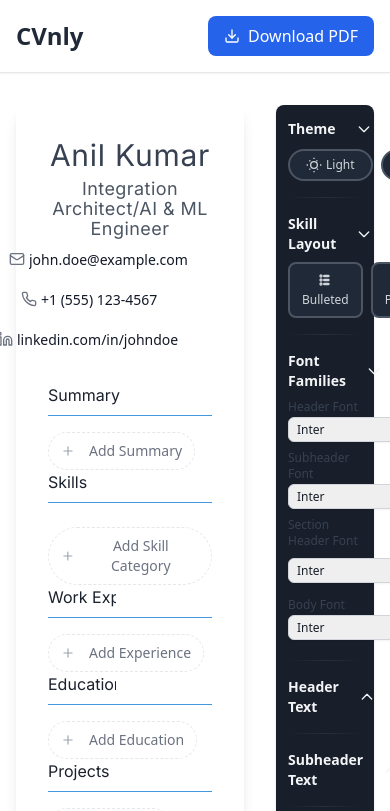
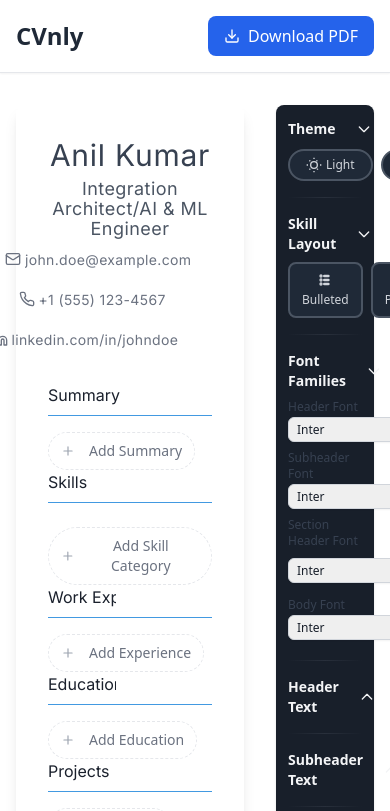
Before and after one commit to anil14349/cvnly, a React (Vite) app: page / in a window 390 px wide. Shown: the top 811 px of the page. Built offline with nearby package versions, Linux system fonts and the light colour scheme; a web font is replaced by a local one.

Commit message:
Refactor ResumeSocialLinks component to enhance input styling with dynamic font options. Update social link return values for improved clarity and maintainability. Ensure consistent styling and responsiveness across the component.

```diff
--- a/src/components/layout/ResumeSocialLinks.tsx
+++ b/src/components/layout/ResumeSocialLinks.tsx
@@ -52,14 +52,31 @@ const ResumeSocialLinks: React.FC<Props> = ({
             case "email":
                 return "your.email@example.com";
             case "linkedin":
-                return "linkedin.com/in/yourprofile";
+                return "/in/your-profile";
             case "github":
-                return "github.com/yourusername";
+                return "your-username";
             case "location":
                 return "Your City, Country";
             default:
                 return "N/A";
         }
+    };
+
+    // Compose style for font family, size, weight, color from fontOptions
+    const fontFamily = fontOptions.bodyFont || 'inherit';
+    const fontSize = fontOptions.bodySize || 'inherit';
+    const fontWeight = fontOptions.bodyWeight || 'inherit';
+    const color = fontOptions.bodyColor || 'inherit';
+    const fontStyle = fontOptions.bodyItalic ? 'italic' : 'normal';
+    const textDecoration = fontOptions.bodyUnderline ? 'underline' : 'none';
+
+    const inputFontStyle = {
+        fontFamily,
+        fontSize,
+        fontWeight,
+        color,
+        fontStyle,
+        textDecoration,
     };
 
     const containerClasses = `${SOCIAL_LINK_CONTAINER_CLASS}${
@@ -79,9 +96,19 @@ const ResumeSocialLinks: React.FC<Props> = ({
                             value={link.value}
                             onChange={(e) => updateSocialLink(link.id, e.target.value)}
                             placeholder={getDefaultText(link.type)}
-                            className={SOCIAL_LINK_INPUT_CLASS}
+                            className={[
+                                fontOptions.bodyFont,
+                                fontOptions.bodySize,
+                                fontOptions.bodyWeight,
+                                fontOptions.bodyLineHeight,
+                                fontOptions.bodyLetterSpacing,
+                                fontOptions.bodyColor,
+                                fontOptions.bodyItalic ? "italic" : "",
+                                fontOptions.bodyUnderline ? "underline" : "",
+                                SOCIAL_LINK_INPUT_CLASS
+                            ].filter(Boolean).join(" ")}
                             size={link.value.length || getDefaultText(link.type).length}
-                            style={{ width: "auto", minWidth: "5ch" }}
+                            style={{ width: "auto", minWidth: "5ch", ...inputFontStyle }}
                         />
                     </div>
                     <button
--- a/src/components/layout/constants.ts
+++ b/src/components/layout/constants.ts
@@ -2,5 +2,5 @@ export const SOCIAL_LINK_CONTAINER_CLASS = "social-links mt-2 flex flex-wrap gap
 export const SOCIAL_LINK_ITEM_CLASS = "flex items-center space-x-1 group";
 export const SOCIAL_LINK_ICON_CLASS = "w-4 h-4 text-gray-500 flex-shrink-0";
 export const SOCIAL_LINK_INPUT_WRAPPER_CLASS = "inline-block min-w-0";
-export const SOCIAL_LINK_INPUT_CLASS = "text-sm text-gray-900 dark:text-gray-300 bg-transparent border-none focus:outline-none focus:ring-0 px-0";
+export const SOCIAL_LINK_INPUT_CLASS = "bg-transparent border-none focus:outline-none focus:ring-0 px-0";
 export const SOCIAL_LINK_DELETE_BTN_CLASS = "text-gray-400 hover:text-gray-600 dark:hover:text-gray-200 opacity-0 group-hover:opacity-100 pointer-events-none group-hover:pointer-events-auto transition-opacity duration-200";
```
